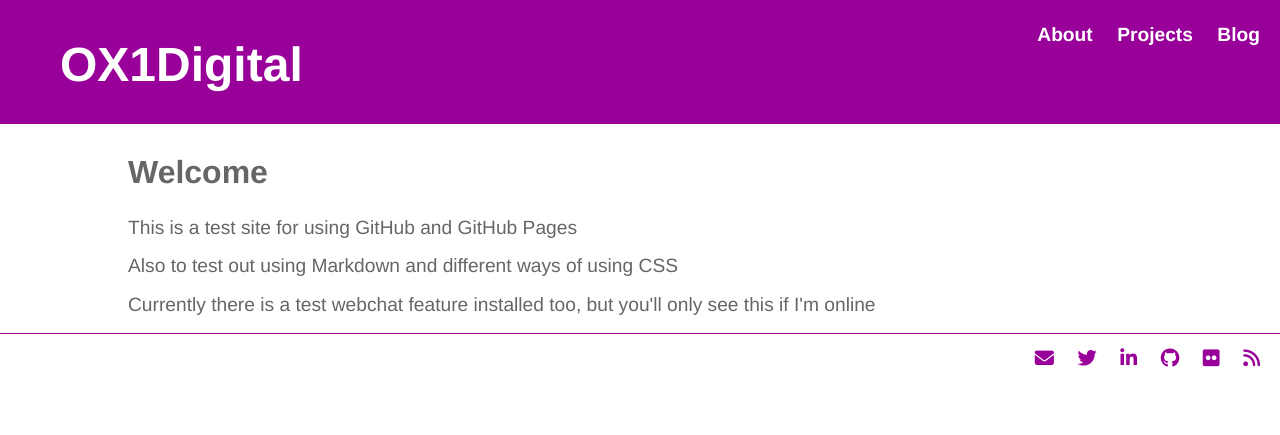
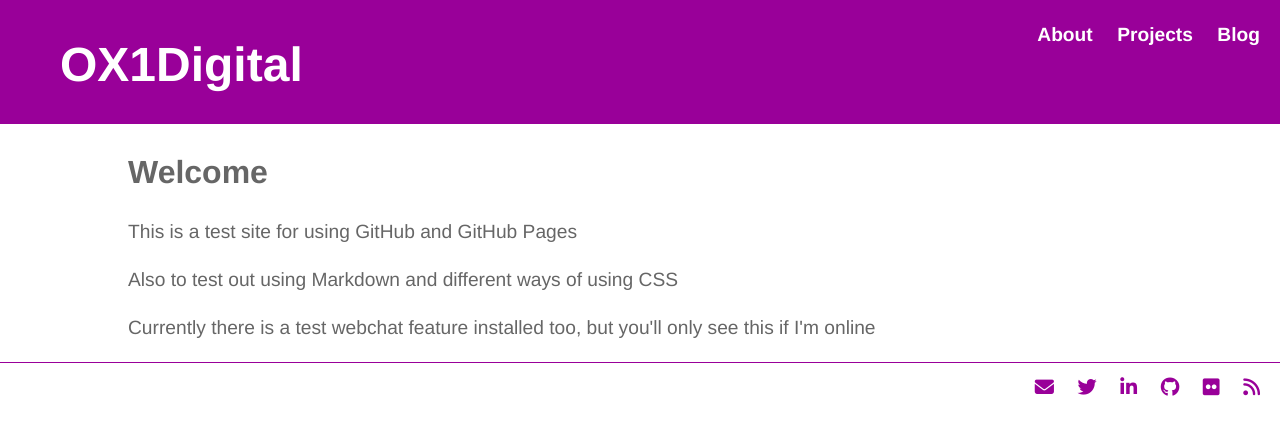
Before and after one commit to electronicdreamplant/electronicdreamplant.github.io, a Jekyll site: the page built from index.html, in a window 1280 px wide. Shown: the top 435 px of the page. Built offline with Jekyll 4.4.1, drawn with Linux system fonts in a browser that asks for light colours; nearby versions of some CDN libraries.

Commit message:
Update main.css
Change line height to 1.5em

```diff
--- a/css/main.css
+++ b/css/main.css
@@ -57,7 +57,7 @@ h1 {
 }
 p {
     font-size: 1.2em;
-    line-height: 1.0em;
+    line-height: 1.5em;
 }
 li  {
     font-size: 1.2em;
```
